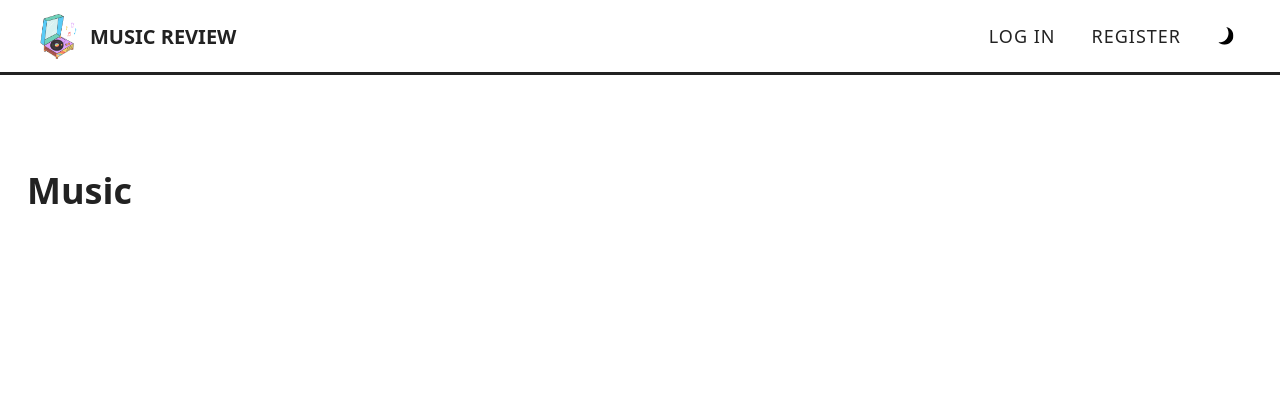
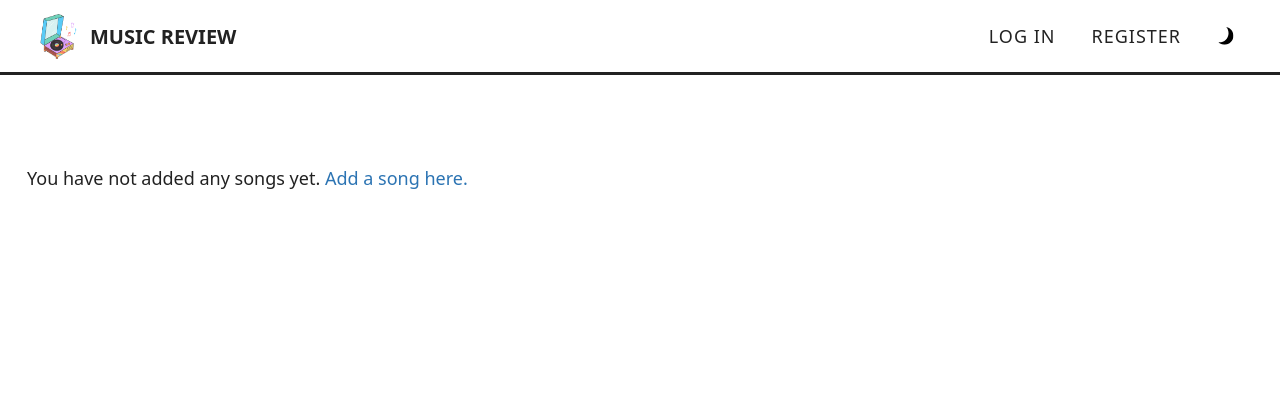
Before and after one commit to CarlosGarciaWeb/Music-Listen-List-Blog, a Flask app: page / in a window 1280 px wide. Shown: the top 420 px of the page. Run offline with Flask 2, Linux system fonts and the light colour scheme; data that the repository does not hold is empty; some libraries are stand-ins or nearby versions.

Commit message:
create table to display information from the database and added anchor tags that direct to the add song endpoint

```diff
--- a/music_library/templates/index.html
+++ b/music_library/templates/index.html
@@ -1,10 +1,72 @@
 {% extends "layout.html" %}
 
-{% block head_content %} {% endblock head_content %}
+{% block head_content %}
+    <link rel="stylesheet" href="{{ url_for('static', filename='css/songs.css') }}">
+{% endblock head_content %}
 
 {% block main_content %}
 
-<h1>Music</h1>
+{% if songs %}
 
+    <table class="table">
+        <colgroup>
+            <col style="width: 30%;">
+            <col style="width: 20%;">
+            <col style="width: 20%;">
+            <col style="width: 10%;">
+            <col style="width: 10%;">
+        </colgroup>
+        <thead>
+            <th class="table__cell table__cell--header">Song Title</th>
+            <th class="table__cell table__cell--header">Artist</th>
+            <th class="table__cell table__cell--header">Album</th>
+            <th class="table__cell table__cell--header">Genre</th>
+            <th class="table__cell table__cell--header"></th>
+        </thead>
+        <tbody>
+
+            {% for song in songs %}
+
+                <tr>
+                    <td class="table__cell">
+                        <p class="table__song--Title">
+                            {{ song.name }}
+                        </p>
+                    </td>
+                    <td class="table__cell">
+                        <p class="table__song--Artist">
+                            {{ song.author }}
+                        </p>
+                    </td>
+                    <td class="table__cell">
+                        <p class="table__song--Album">
+                            {{ song.album }}
+                        </p>
+                    </td>
+                    <td class="table__cell">
+                        <p class="table__song--Genre">
+                            {{ song.genre }}
+                        </p>
+                    </td>
+                    <td class="table__cell">
+                        <a href="#" class="table__link">Listen</a>
+                    </td>
+                </tr>
+
+            {% endfor %}
+        </tbody>
+    </table>
+
+    <a href="{{ url_for('pages.add_song') }}" class="button button--add">
+        <span>+</span>
+    </a>
+
+{% else %}
+
+    <p class="table__empty">
+        You have not added any songs yet. <a href="{{ url_for('pages.add_song') }}" class="link">Add a song here.</a>
+    </p>
+
+{% endif %}
 
 {% endblock main_content %}
```
